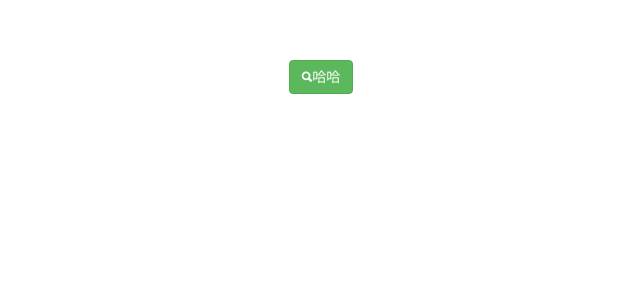
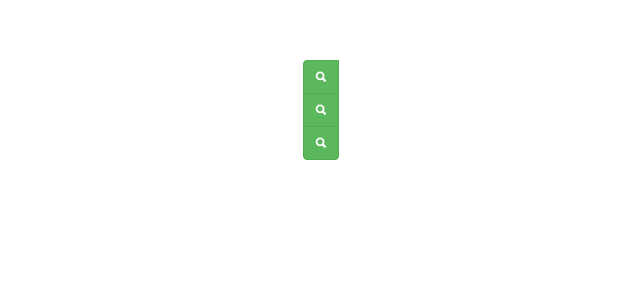
Before and after one commit to cander0815/vue-bootstarp-cander, a Vue app: page / in a window 1280 px wide. Shown: the top 300 px of the page, without its empty margins (319-959 px from the left). Built offline with nearby package versions, Linux system fonts and the light colour scheme.

Commit message:
新建bootGroup组件

```diff
--- a/src/App.vue
+++ b/src/App.vue
@@ -1,6 +1,11 @@
 <template>
   <div id="app">
-    <c-button type="success" icon="search" :loading="ajax" @click="aa">哈哈</c-button>
+    <c-button-group vertical>
+      <c-button type="success" icon="search" @click="aa"></c-button>
+      <c-button type="success" icon="search" @click="aa"></c-button>
+      <c-button type="success" icon="search" @click="aa"></c-button>
+    </c-button-group>
+
   </div>
 </template>
 
@@ -16,7 +21,8 @@
     },
     components: {
       cButton,
-      cIcon
+      cIcon,
+      cButtonGroup: cButton.Item
     },
     methods: {
       aa () {
--- /dev/null
+++ b/src/components/button/cbuttonGroup.vue
@@ -0,0 +1,46 @@
+<template>
+  <div :class="classes">
+    <slot></slot>
+  </div>
+</template>
+
+<script>
+  import {haveValue} from '../../assets/utils/utils';
+  const cnm = 'btn-group-';
+  export default{
+    name: 'cbuttonGroup',
+    props: {
+      size: {
+        type: String,
+        validator (v) {
+          return haveValue(v, ['lg', 'sm', 'xs']);
+        }
+      },
+      vertical: {
+        type: Boolean,
+        default: false
+      },
+      justified: {
+        type: Boolean,
+        default: false
+      }
+    },
+    computed: {
+      classes () {
+        const _ = this;
+        return [
+          'btn-group',
+          {
+            [cnm + _.size]: _.size,
+            [cnm + 'vertical']: _.vertical,
+            [cnm + 'justified']: _.justified
+          }
+        ];
+      }
+    }
+  };
+</script>
+
+<style lang="less">
+
+</style>
--- a/src/components/button/index.js
+++ b/src/components/button/index.js
@@ -1,2 +1,4 @@
 import cButton from './button.vue';
+import cbuttonGroup from './cbuttonGroup.vue';
+cButton.Item = cbuttonGroup;
 export default cButton;
```
